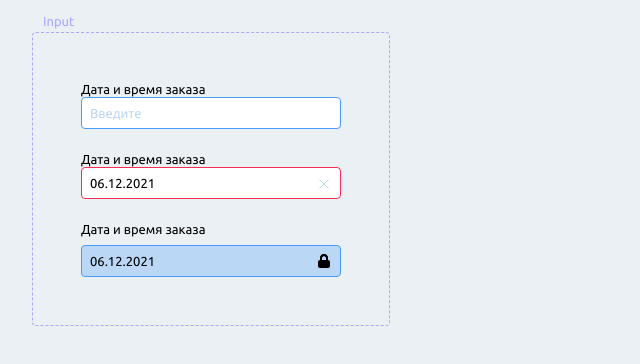
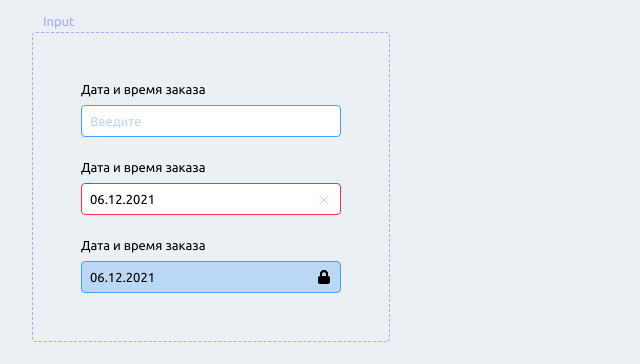
Before and after one commit to jkitz3/admin-panel-makeup, a website: page index.html in a window 1280 px wide. Shown: the whole page, without its empty margins (0-640 px from the left). Drawn offline with Linux system fonts and the light colour scheme.

Commit message:
Added margin for label

```diff
--- a/blocks/input.css
+++ b/blocks/input.css
@@ -90,4 +90,6 @@ html {
 }
 .order-date__title {
   margin-bottom: 8px;
+  display: inline-block;
+  width: 100%;
 }
--- a/input.css
+++ b/input.css
@@ -90,4 +90,6 @@ html {
 }
 .order-date__title {
   margin-bottom: 8px;
+  display: inline-block;
+  width: 100%;
 }
```
